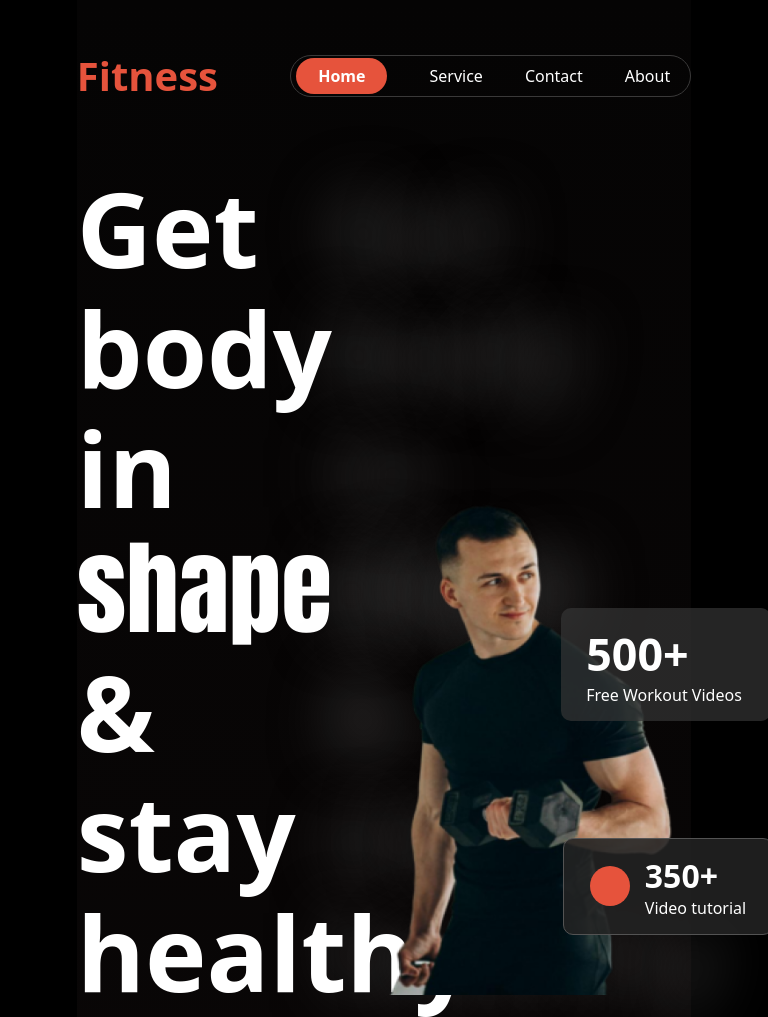
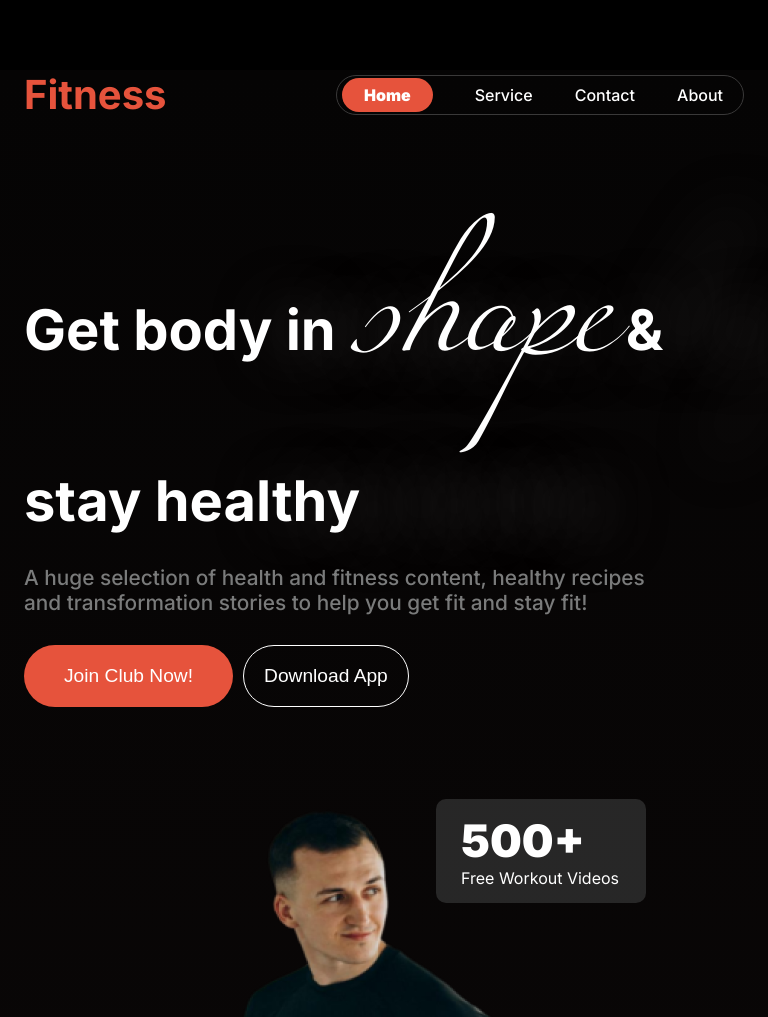
Before and after one commit to mdabdulkyum1/B10A2-Challenge-2, a plain HTML site: page index.html in a window 768 px wide. Shown: the top 1017 px of the page. Drawn offline with Linux system fonts and the light colour scheme.

Commit message:
google fonts and miama fonts updated and font-awesome added

```diff
--- a/index.html
+++ b/index.html
@@ -5,13 +5,15 @@
     <meta charset="UTF-8">
     <meta name="viewport" content="width=device-width, initial-scale=1.0">
     <title>Assignment-2</title>
+    <!-- font-awesome -->
+    <link rel="stylesheet" href="https://site-assets.fontawesome.com/releases/v6.6.0/css/all.css">
     <!-- main css -->
     <link rel="stylesheet" href="styles/style.css">
     <!-- responsive css -->
     <link rel="stylesheet" href="styles/responsiv.css">
 </head>
 
-<body>
+<body class="inter-sans">
     <header class="header">
         <nav class="nav  d-flex">
             <h1>Fitness</h1>
@@ -21,7 +23,7 @@
                 <li><a href="#">Contact</a></li>
                 <li><a href="#">About</a></li>
             </ul>
-            <i class="hamburger">|||||</i>
+            <i class="fa-regular fa-bars hamburger"></i>
         </nav>
         <!-- banner here -->
         <div class="banner d-flex">
--- a/styles/responsiv.css
+++ b/styles/responsiv.css
@@ -4,6 +4,81 @@
     --secondary: #ffffff;
     --light: #7a7b7b;
 }
+
+/* =========================
+============= Tap ================
+============================== */
+@media all and (max-width: 992px) and (min-width: 577px) {
+
+    .header,
+    .main {
+        width: 100%;
+        padding: 0px 24px;
+    }
+
+    .nav {
+        margin-top: 70px;
+    }
+
+    /* ========================= */
+    /* ================ */
+    /* banner */
+    .banner {
+        flex-direction: column;
+    }
+
+    .col {
+        width: 100%;
+    }
+
+    .banner-content h1 {
+        font-size: 3.5rem;
+        line-height: normal;
+
+    }
+
+    .banner .banner-img {
+        margin-top: 80px;
+        text-align: center;
+    }
+
+    .banner-content p {
+        width: 90%;
+    }
+
+    .btn-primary {
+        padding: 19px 40px;
+    }
+
+    .banner-content .banner-btn .btn-2 {
+        padding: 19px 20px;
+    }
+    .free-work.wrk-out {
+        top: 12px;
+        right: 98px;
+    }
+
+        /* ======================= */
+    /* habits styles */
+    .habits {
+        margin-top: -68px !important;
+        z-index: 11;
+        position: relative;
+        background: black;
+    }
+
+    .habits-cards-container {
+        grid-template-columns:repeat(2, 1fr);
+        gap: 30px;
+    }
+    /* run style */
+    .run-content h1 {
+        font-size: 2rem;
+    }
+
+}
+
+
 
 
 /*    / | \
@@ -145,12 +220,14 @@
 
     /* ==================== */
     /* foods styles */
-    .foods-container{
+    .foods-container {
         flex-direction: column;
     }
-    .foods-content h1{
+
+    .foods-content h1 {
         font-size: 2rem;
     }
+
     /* ======== */
     /* BMI styles */
     .bmi {
--- a/styles/style.css
+++ b/styles/style.css
@@ -1,3 +1,18 @@
+/* fonts */
+@import url('https://fonts.googleapis.com/css2?family=Inter:wght@100..900&display=swap');
+@font-face {
+    font-family:'Miama';
+    src: url(fonts/Miama.ttf);
+    src: url(fonts/Miama.otf);
+}
+.inter-sans {
+    font-family: "Inter", sans-serif;
+    font-optical-sizing: auto;
+    font-weight:normal;
+    font-style: normal;
+  }
+
+
 * {
     margin: 0;
     padding: 0;
@@ -108,7 +123,9 @@ button {
 }
 
 .font-i {
-    font-family: Impact, Haettenschweiler, 'Arial Narrow Bold', sans-serif;
+    font-family: "Miama", sans-serif;
+    font-weight: normal;
+    font-size:12rem;
 }
 
 .banner-content p {
```
Also changed, not shown: styles/fonts/Miama.otf (added), styles/fonts/Miama.ttf (added).
